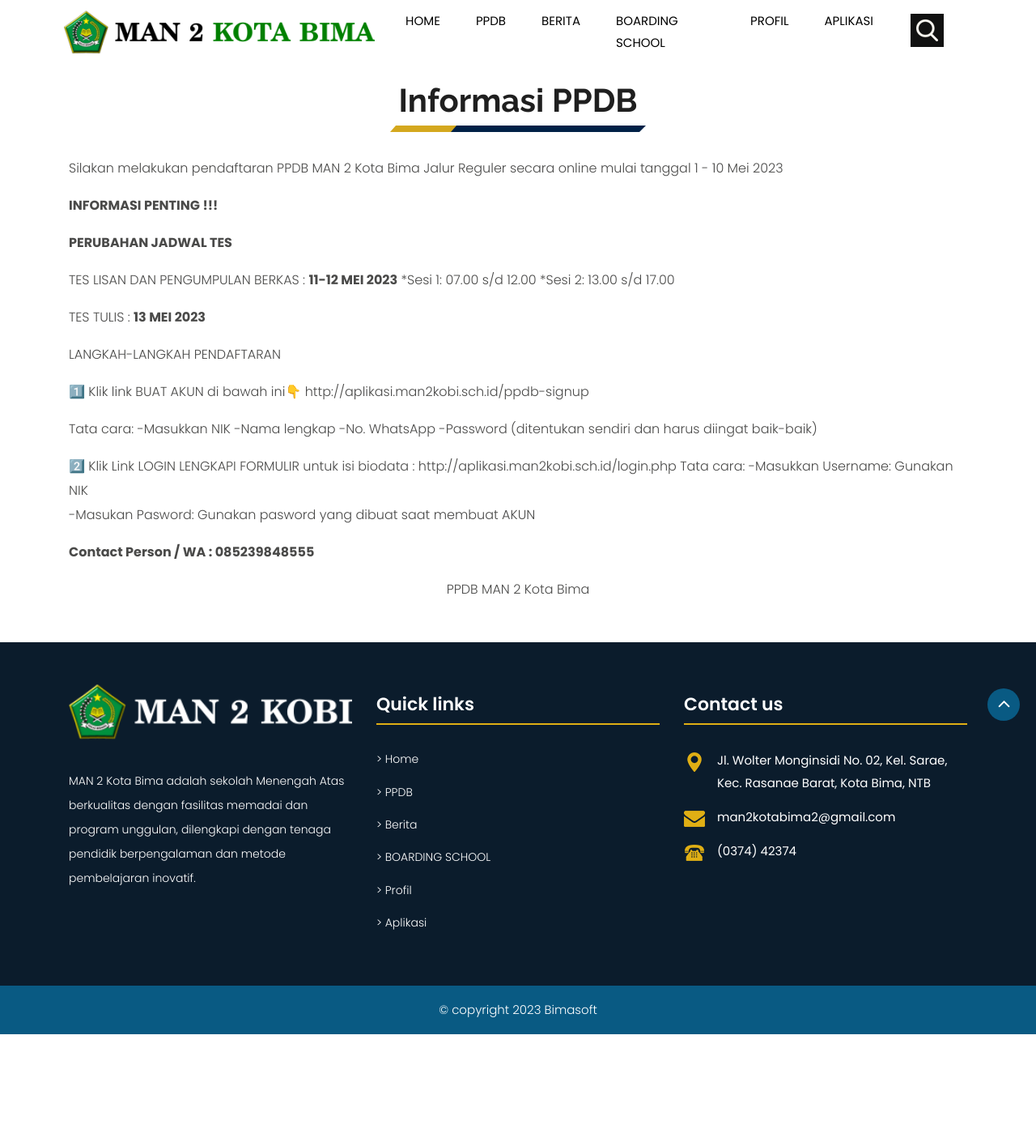
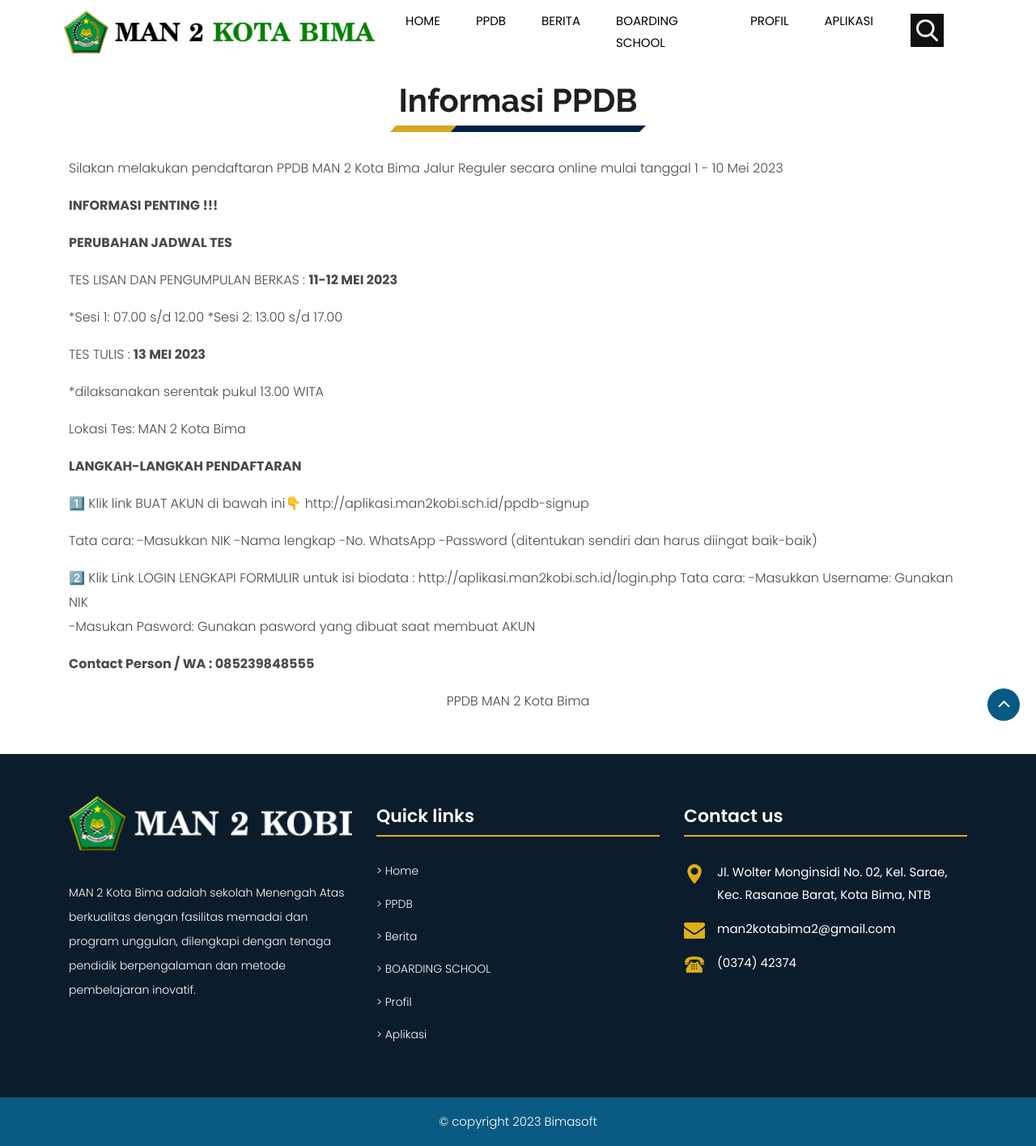
Before and after one commit to yokowasis/website-man2kobi.sch.id, a Jekyll site: the page built from pages/ppdb.md, in a window 1280 px wide. Shown: the whole page at 81% size. Built offline with Jekyll 4.4.1, drawn with Linux system fonts in a browser that asks for light colours; before the commit the page ends 1277 px from its top, so only the background shows below that.

Commit message:
Update ppdb.md

```diff
--- a/pages/ppdb.md
+++ b/pages/ppdb.md
@@ -11,13 +11,18 @@ Silakan melakukan pendaftaran PPDB MAN 2 Kota Bima Jalur Reguler secara online m
 **PERUBAHAN JADWAL TES**
 
 TES LISAN DAN PENGUMPULAN BERKAS : **11-12 MEI 2023**
+
 *Sesi 1: 07.00 s/d 12.00
 *Sesi 2: 13.00 s/d 17.00
 
 TES TULIS : **13 MEI 2023**
 
+*dilaksanakan serentak pukul 13.00 WITA
 
-LANGKAH-LANGKAH  PENDAFTARAN
+Lokasi Tes: MAN 2 Kota Bima
+
+
+**LANGKAH-LANGKAH  PENDAFTARAN**
 
 1️⃣ Klik link BUAT AKUN di bawah ini👇
 http://aplikasi.man2kobi.sch.id/ppdb-signup
```
